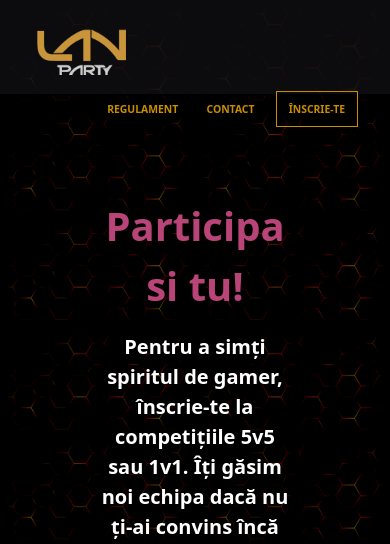
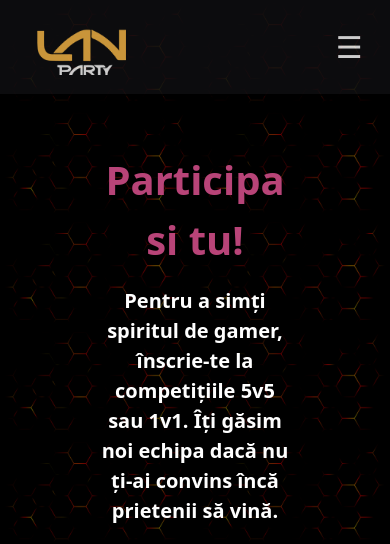
Before and after one commit to vagrosu/asii-projects, a PHP site: page / in a window 390 px wide. Shown: the top 544 px of the page. Run offline with PHP 8.4, Linux system fonts and the light colour scheme.

Commit message:
side menu (for mobile) and header responsive bugs

```diff
--- a/assets/css/style.css
+++ b/assets/css/style.css
@@ -39,6 +39,9 @@
   #navbar{
     padding: 1em 2em;
   }
+  #main #inner{
+    padding: 150px 0;
+  }
 }
 @media screen and (max-width:600px){
   .navbar-buttons a{
@@ -78,7 +81,7 @@
   position: fixed;
   top: 0;
   width: 100%;
-  z-index:99;
+  z-index:10;
 }
 .sticky + #inner{
   margin-top:6em;
@@ -94,7 +97,7 @@
   color: #ffffff;
 }
 #inner{
-  padding:100px 0;
+  padding:200px 0;
 }
 header.major{
   text-align: center;
@@ -422,5 +425,58 @@
 #inscrieri .title,  #banner-video .title{
   font-size: 40px;
   font-weight: bold;
+}
 
+/* Side Navigation */
+#sideNavBtn{
+  font-size: 30px;
+  cursor: pointer;
+  display: none;
+  position: absolute;
+  right:7%;
+  top: 25%;
 }
+#sidenav {
+  height: 100%;
+  width: 0;
+  position: fixed;
+  z-index: 20;
+  top: 0;
+  left: 0;
+  background-color: #111;
+  overflow-x: hidden;
+  transition: 0.5s;
+  padding-top: 60px;
+  white-space: nowrap;
+}
+#sidenav a {
+  padding: 8px 8px 8px 32px;
+  text-decoration: none;
+  font-size: 25px;
+  color: #818181;
+  display: block;
+  transition: 0.3s;
+}
+#sidenav a:hover {
+  color: #f1f1f1;
+}
+
+#sidenav .closebtn {
+  position: absolute;
+  top: 0;
+  right: 25px;
+  font-size: 36px;
+  margin-left: 50px;
+}
+@media screen and (max-height: 450px) {
+  #sidenav {padding-top: 15px;}
+  #sidenav a {font-size: 18px;}
+}
+@media screen and (max-width: 500px){
+  .navbar-buttons a:nth-last-child(-n+3){
+    display: none;
+  }
+  #sideNavBtn{
+    display: block;
+  }
+}
--- a/assets/js/main.js
+++ b/assets/js/main.js
@@ -2,15 +2,25 @@
 
 //Sticky Navbar
 
-window.onscroll = function() {myFunction()};
+// window.onscroll = function() {toggleSticky()};
 
 var header = document.getElementById("navbar");
 var sticky = header.offsetTop;
 
-function myFunction() {
+function toggleSticky() {
   if (window.pageYOffset > sticky) {
     header.classList.add("sticky");
   } else {
     header.classList.remove("sticky");
   }
 }
+
+//Side Navigation
+
+function openNav() {
+  document.getElementById("sidenav").style.width = "250px";
+}
+
+function closeNav() {
+  document.getElementById("sidenav").style.width = "0";
+}
--- a/assets/php/footer.php
+++ b/assets/php/footer.php
@@ -1,5 +1,5 @@
 <?php echo '
-<div class="mt-4 pt-4 pb-5">
+<div class="mt-4 pt-4 pb-5" id="footer">
     <div class="container">
         <div class="row ml-0 mt-5">
             <div class="col-xs-12 col-sm-6 col-xl-3 d-flex align-items-center justify-content-center mb-4">
--- a/assets/php/navbar.php
+++ b/assets/php/navbar.php
@@ -5,10 +5,19 @@
     <span>LAN Party 2019 - 16/17 Martie</span>
   </div>
   <div class="navbar-buttons right">
+    <span id="sideNavBtn" onclick="openNav()">&#9776;</span>
     <a href="regulament.php">Regulament</a>
     <a href="contact.php">Contact</a>
     <a href="index.php#inscrieri">Înscrie-te</a>
   </div>
-</div>'
+</div>
+<div id="sidenav">
+  <a href="javascript:void(0)" class="closebtn" onclick="closeNav()">&times;</a>
+  <a href="regulament.php">Regulament</a>
+  <a href="contact.php">Contact</a>
+  <a href="index.php#inscrieri">Înscrie-te</a>
+</div>
+
+'
 
  ?>
```
